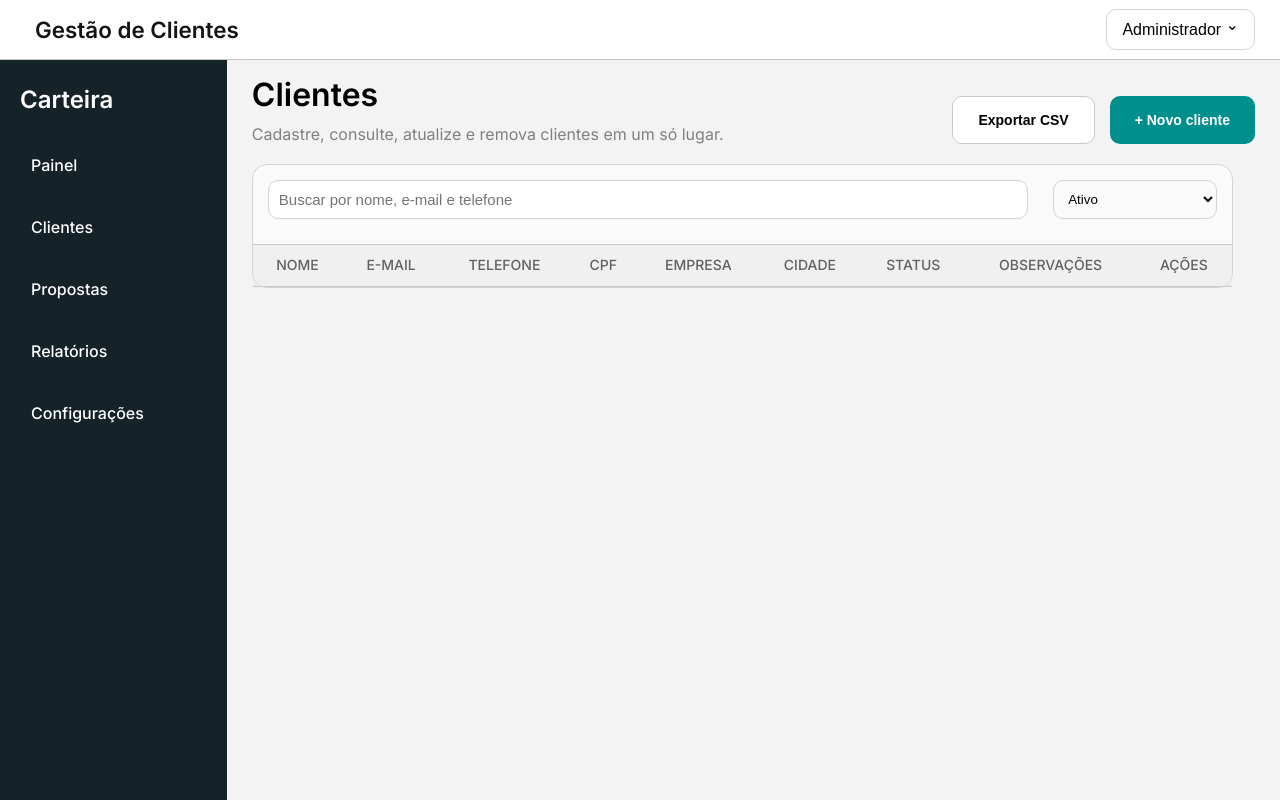
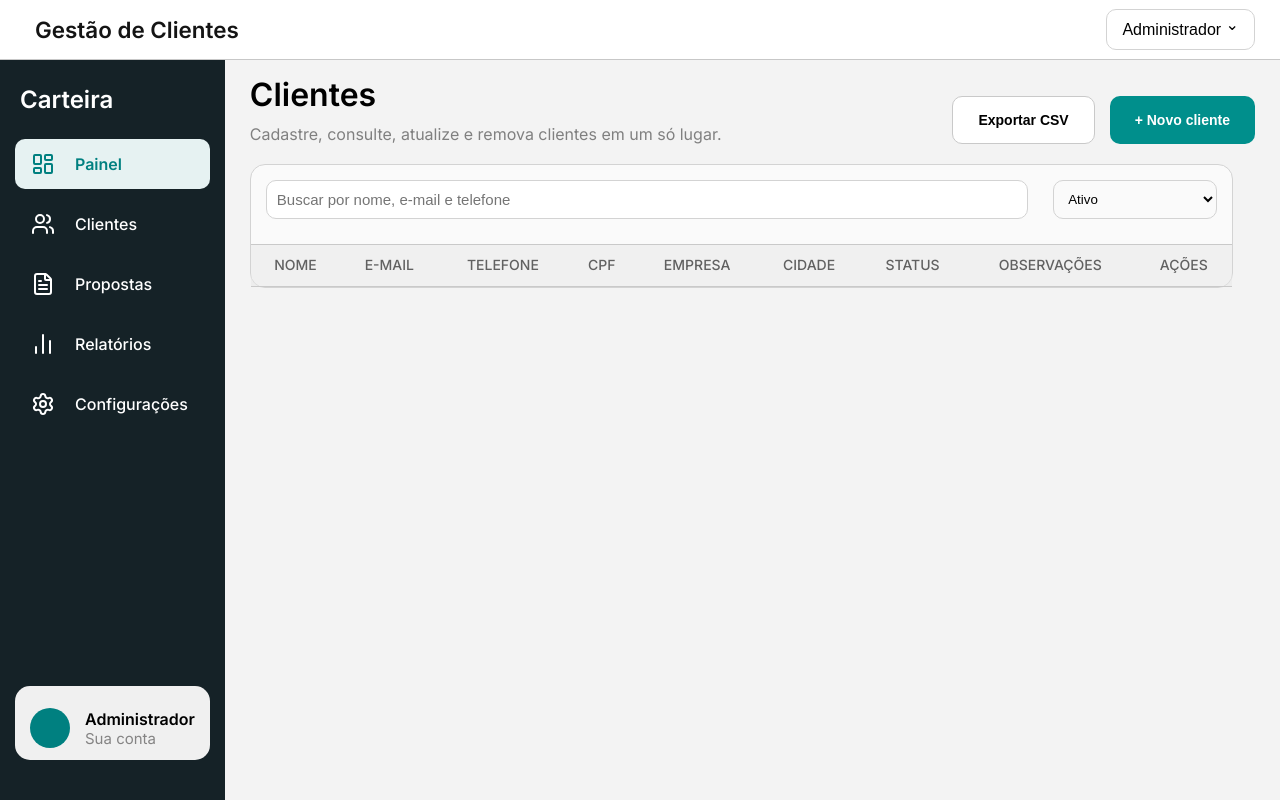
Before and after one commit to EduardoFerreiraa/sistema-gestao-clientes, a website: page public/index.html in a window 1280 px wide. Shown: the top 800 px of the page. Drawn offline with nearby package versions, Linux system fonts and the light colour scheme; no server answers.

Commit message:
style: adiciona icones na sidebar e corrige layout do painel de clientes

```diff
--- a/public/index.html
+++ b/public/index.html
@@ -5,6 +5,11 @@
     <meta name="viewport" content="width=device-width, initial-scale=1.0" />
     <title>Sistema de Gestão de Clientes</title>
     <link rel="stylesheet" href="styles/style.css" />
+    <link
+      rel="shortcut icon"
+      href="img/favicon_io/android-chrome-512x512.png"
+      type="image/x-icon"
+    />
   </head>
   <body>
     <header class="header">
@@ -23,11 +28,26 @@
         <div class="sidebar-content">
           <h2>Carteira</h2>
           <nav class="sidebar-nav">
-            <a href="#">Painel</a>
-            <a href="#">Clientes</a>
-            <a href="#">Propostas</a>
-            <a href="#">Relatórios</a>
-            <a href="#">Configurações</a>
+            <a href="#" class="ativo">
+              <i data-lucide="layout-dashboard"></i>
+              Painel
+            </a>
+            <a href="#">
+              <i data-lucide="users"></i>
+              Clientes
+            </a>
+            <a href="#">
+              <i data-lucide="file-text"></i>
+              Propostas
+            </a>
+            <a href="#">
+              <i data-lucide="bar-chart-2"></i>
+              Relatórios
+            </a>
+            <a href="#">
+              <i data-lucide="settings"></i>
+              Configurações
+            </a>
           </nav>
         </div>
 
@@ -187,5 +207,7 @@
     <footer></footer>
 
     <script src="scripts/app.js"></script>
+    <script src="https://unpkg.com/lucide@latest"></script>
+    <script>lucide.createIcons();</script>
   </body>
 </html>
--- a/public/styles/style.css
+++ b/public/styles/style.css
@@ -60,11 +60,15 @@ body {
 /* sidebar */
 .layout {
   display: flex;
+  height: calc(100vh - 60px);
+  overflow: hidden;
 }
 
 .sidebar {
-  width: 250px;
-  position: sticky;
+  height: 100%;
+  display: flex;
+  flex-direction: column;
+  justify-content: space-between;
   min-height: calc(100vh - 60px);
   padding: 15px;
   background-color: #152227;
@@ -97,8 +101,12 @@ body {
 }
 
 .sidebar-nav a {
+  display: flex;
+  justify-content: flex-start;
+  align-items: center;
+  gap: 20px;
   width: 100%;
-  padding: 15px;
+  padding: 12px 15px;
   border-radius: 10px;
   font-weight: 500;
   text-decoration: none;
@@ -108,22 +116,24 @@ body {
 }
 
 .sidebar-nav a:hover {
-  border: 1px solid #395969;
-  box-shadow: 1px 1px 1px 5px #24384265;
+  border: 1px solid transparent;
+  background-color: #f0f0f0;
+  color: black;
   transform: translateY(-3px);
 }
 
-.sidebar-nav a:focus {
-  background-color: #3e6272;
+.sidebar-nav a.ativo {
+  background-color: #e6f2f2;
+  color: #008080;
+  font-weight: bold;
 }
 
 .conta-admin {
-  border: 1px solid transparent;
-  border-top: 1px solid #395969;
+  background-color: #f0f0f0;
   border-radius: 15px;
   cursor: pointer;
   width: 100%;
-  padding: 15px;
+  padding: 12px 15px;
   display: flex;
   justify-content: center;
   align-items: center;
@@ -134,8 +144,7 @@ body {
 }
 
 .conta-admin:hover {
-  border: 1px solid #395969;
-  box-shadow: 1px 1px 1px 5px #24384265;
+  background-color: rgb(212, 212, 212);
   transform: translateY(-3px);
 }
 
@@ -144,7 +153,7 @@ body {
   height: 40px;
   margin-top: 10px;
   border-radius: 50%;
-  background-color: white;
+  background-color: #008080;
 }
 
 .sua-conta {
@@ -155,10 +164,12 @@ body {
 }
 
 .sua-conta h2 {
-  font-size: 1em;
+  color: black;
+  font-size: 16px;
 }
 
 .sua-conta p {
+  font-size: 15px;
   margin-left: 5px;
   color: rgb(133, 132, 132);
 }
```
Also changed, not shown: public/img/favicon_io/android-chrome-192x192.png (added), public/img/favicon_io/android-chrome-512x512.png (added), public/img/favicon_io/apple-touch-icon.png (added), public/img/favicon_io/favicon-16x16.png (added), public/img/favicon_io/favicon-32x32.png (added), public/img/favicon_io/favicon.ico (added), public/img/favicon_io/site.webmanifest (added).
